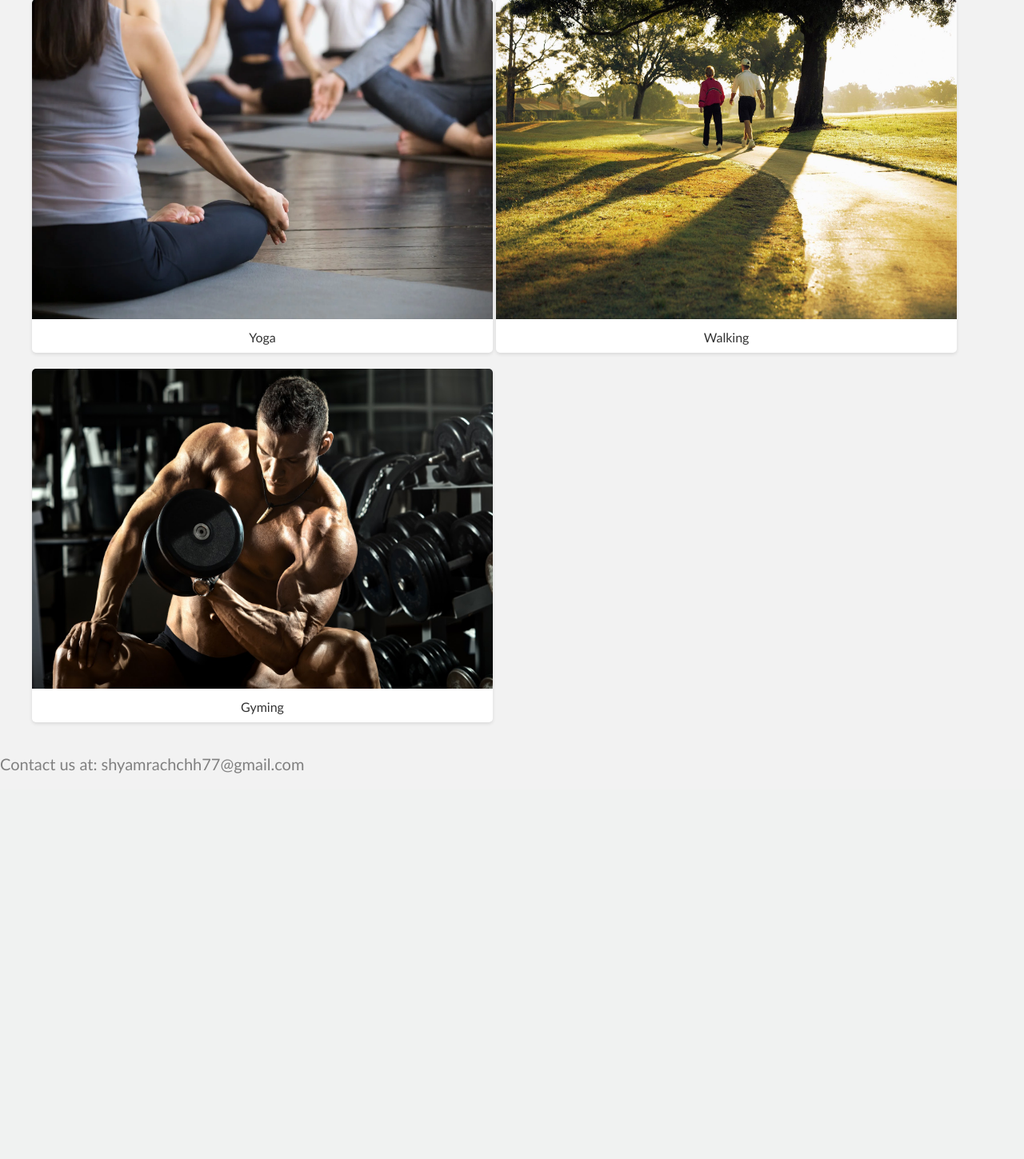
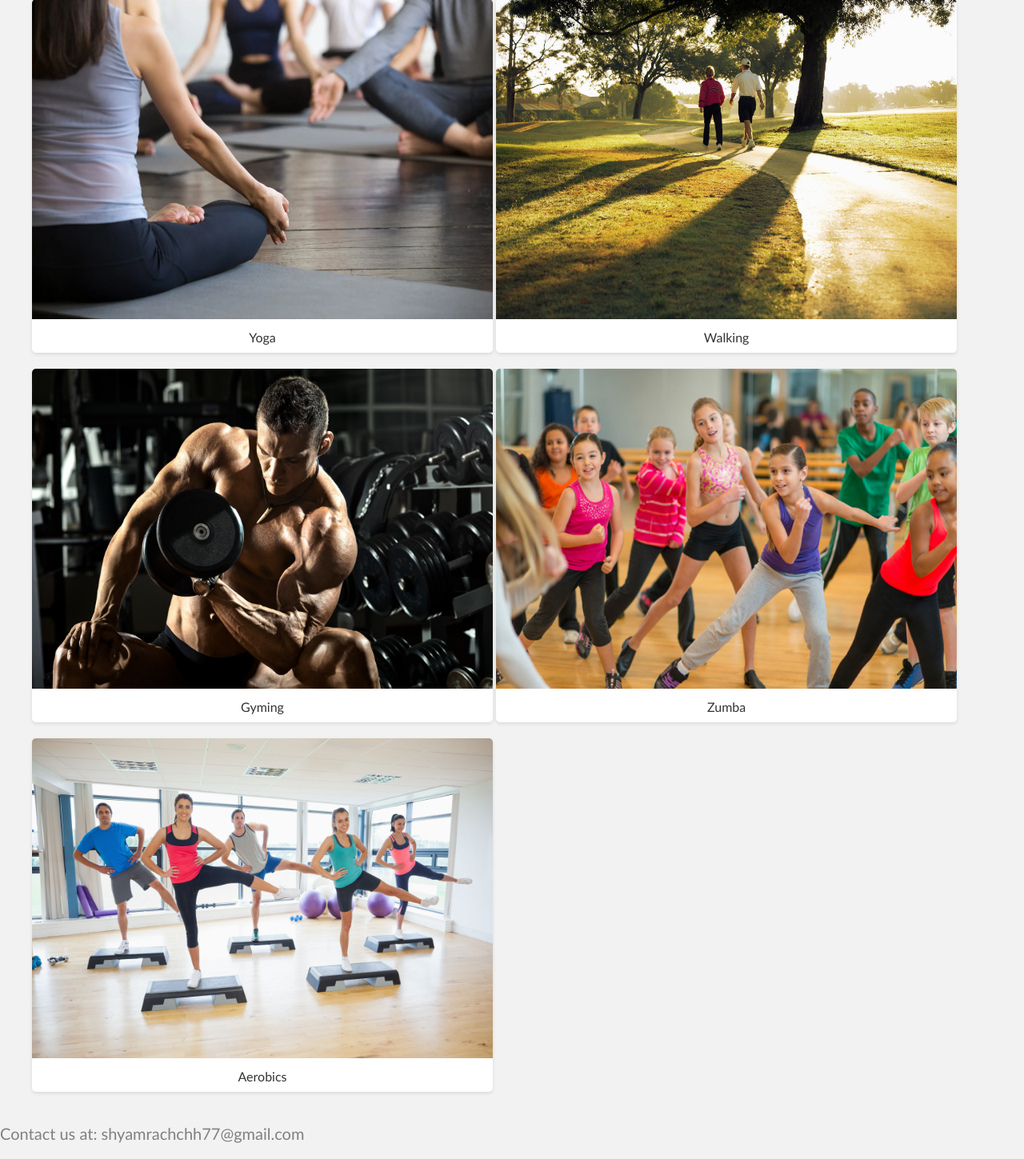
Before and after one commit to shyam10121998/DGL409, a PHP site: page /moderate.html in a window 1280 px wide. Shown: the part 1269-2718 px from the top of the page at 80% size. Before the commit the page ends 2236 px from the top, so only its background shows below. Run offline with PHP 8.4, Linux system fonts and the light colour scheme.

Commit message:
Add more activities to the list

```diff
--- a/high.html
+++ b/high.html
@@ -52,6 +52,10 @@
                 <img src="images/rock-climbing.jpg" alt="">
                 <a href="common-services.php?activity=rock-climbing">Rock Climbing</a>
             </div>
+            <div class="activity">
+                <img src="images/pickleball.jpg" alt="">
+                <a href="common-services.php?activity=pickleball">Pickleball</a>
+            </div>
         </div>
     </div>
 
--- a/moderate.html
+++ b/moderate.html
@@ -41,6 +41,14 @@
                 <img src="images/gym.jpg" alt="">
                 <a href="common-services.php?activity=gym">Gyming</a>
             </div>
+            <div class="activity">
+                <img src="images/zumba.jpg" alt="">
+                <a href="common-services.php?activity=zumba">Zumba</a>
+            </div>
+            <div class="activity">
+                <img src="images/aerobics.jpg" alt="">
+                <a href="common-services.php?activity=aerobics">Aerobics</a>
+            </div>
         </div>
     </div>
 
--- a/style.css
+++ b/style.css
@@ -365,7 +365,7 @@ input[type="submit"]:hover {
     align-items: center;
     margin-top: 20px;
     height: 400px;
-    width: 100%;
+    width: 97%;
     margin-left: 0%;
     border:2px solid gray;
     padding: 15px;
```
Also changed, not shown: common-services.php (+7 -0 lines), services.php (+8 -0 lines), images/aerobics.jpg (added), images/pickleball.jpg, images/zumba.jpg (added), 1 other file.
